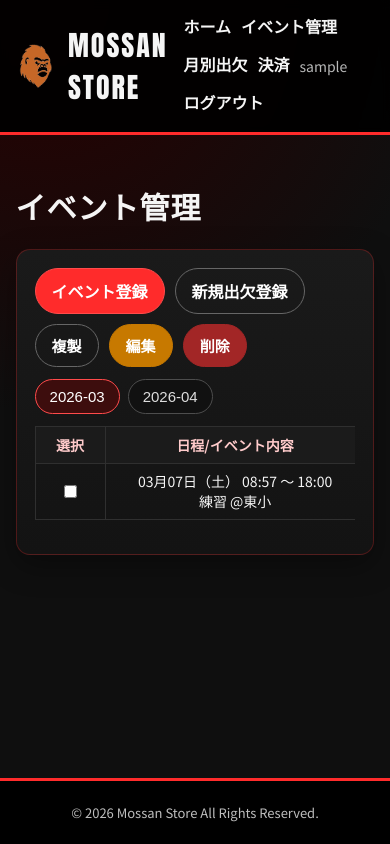
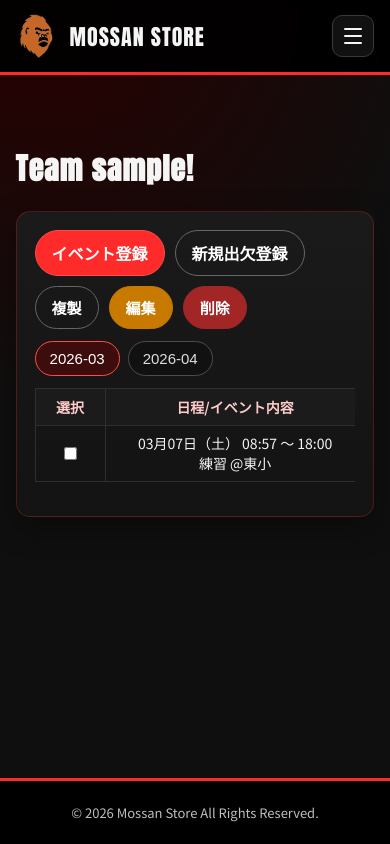
Before and after one commit to ryosuke0612/mossan-store, a Flask app: page /app in a window 390 px wide. Run offline with Flask 3, Linux system fonts and the light colour scheme; the visitor is signed in with stand-in values (Sample User, id 1); data comes from the database, SQL or seed files in the repository.

Commit message:
codex ヘッダーの表示項目の修正とハンバーガーメニューアイコン化

```diff
--- a/app.py
+++ b/app.py
@@ -179,22 +179,22 @@ def register():
     error_message = ""
 
     if request.method == "POST":
-        username = request.form.get("username", "").strip()
+        team_name = request.form.get("team_name", "").strip()
         email = request.form.get("email", "").strip().lower()
         password = request.form.get("password", "")
 
-        if not username or not email or not password:
-            error_message = "ユーザー名・メールアドレス・パスワードは必須です。"
+        if not team_name or not email or not password:
+            error_message = "チーム名・メールアドレス・パスワードは必須です。"
         elif len(password) < 6:
             error_message = "パスワードは6文字以上で入力してください。"
         else:
             conn = get_db_connection()
             c = conn.cursor()
-            c.execute("SELECT id FROM users WHERE username=? OR email=?", (username, email))
+            c.execute("SELECT id FROM users WHERE username=? OR email=?", (team_name, email))
             exists = c.fetchone()
 
             if exists:
-                error_message = "同じユーザー名またはメールアドレスが既に登録されています。"
+                error_message = "同じチーム名またはメールアドレスが既に登録されています。"
             else:
                 c.execute(
                     """
@@ -202,7 +202,7 @@ def register():
                     VALUES (?, ?, ?, ?)
                     """,
                     (
-                        username,
+                        team_name,
                         email,
                         generate_password_hash(password),
                         datetime.now().strftime("%Y-%m-%d %H:%M:%S"),
@@ -223,20 +223,21 @@ def login():
     next_url = request.args.get("next") or request.form.get("next") or "/app"
 
     if request.method == "POST":
-        username_or_email = request.form.get("username_or_email", "").strip()
+        team_or_email = request.form.get("team_or_email", "").strip()
         password = request.form.get("password", "")
 
         conn = get_db_connection()
         c = conn.cursor()
         c.execute(
             "SELECT id, username, password_hash FROM users WHERE username=? OR email=?",
-            (username_or_email, username_or_email.lower()),
+            (team_or_email, team_or_email.lower()),
         )
         user = c.fetchone()
         conn.close()
 
         if user and check_password_hash(user["password_hash"], password):
             session["user_id"] = user["id"]
+            session["team_name"] = user["username"]
             session["username"] = user["username"]
             return redirect(next_url)
 
@@ -309,7 +310,7 @@ def payment():
         error_message=error_message,
         success_message=success_message,
         recent_payments=recent_payments,
-        username=session.get("username", ""),
+        team_name=session.get("team_name") or session.get("username", ""),
     )
 
 
@@ -352,7 +353,7 @@ def index():
         month_data=month_data,
         members=members,
         attendance_dict=attendance_dict,
-        username=session.get("username", ""),
+        team_name=session.get("team_name") or session.get("username", ""),
     )
 
 
--- a/templates/base.html
+++ b/templates/base.html
@@ -42,6 +42,7 @@ a { color: inherit; }
   justify-content: space-between;
   align-items: center;
   gap: 14px;
+  position: relative;
 }
 .logo-area {
   display: flex;
@@ -69,6 +70,26 @@ a { color: inherit; }
   padding-bottom: 2px;
 }
 .top-nav a:hover { color: #ff8a8a; border-bottom-color: #ff8a8a; }
+.menu-toggle {
+  display: none;
+  width: 42px;
+  height: 42px;
+  padding: 0;
+  border: 1px solid #3a3a3a;
+  border-radius: 10px;
+  background: #111;
+  cursor: pointer;
+  align-items: center;
+  justify-content: center;
+  gap: 5px;
+  flex-direction: column;
+}
+.menu-toggle span {
+  width: 18px;
+  height: 2px;
+  border-radius: 999px;
+  background: #f5f5f5;
+}
 .user-chip {
   color: var(--muted);
   font-size: 14px;
@@ -182,8 +203,44 @@ th { background: #1b1b1b; color: #ffcbcb; }
 }
 @media (max-width: 900px) {
   .grid-2, .grid-3 { grid-template-columns: 1fr; }
-  .top-nav { gap: 10px; }
-  body { padding-top: 126px; padding-bottom: 68px; }
+  .header-inner {
+    align-items: center;
+  }
+  .logo-text {
+    font-size: 22px;
+    letter-spacing: 1px;
+  }
+  .menu-toggle {
+    display: inline-flex;
+    position: absolute;
+    top: 50%;
+    right: 0;
+    transform: translateY(-50%);
+  }
+  .top-nav {
+    display: none;
+    position: absolute;
+    top: calc(100% + 8px);
+    right: 0;
+    width: min(260px, 86vw);
+    padding: 12px;
+    background: #0d0d0d;
+    border: 1px solid #333;
+    border-radius: 12px;
+    box-shadow: 0 12px 28px rgba(0, 0, 0, 0.45);
+    flex-direction: column;
+    align-items: flex-start;
+    gap: 10px;
+  }
+  .top-nav.open {
+    display: flex;
+  }
+  .top-nav a {
+    width: 100%;
+    border-bottom: none;
+    padding: 6px 2px;
+  }
+  body { padding-top: 88px; padding-bottom: 68px; }
 }
 </style>
 {% block head_extra %}{% endblock %}
@@ -195,13 +252,16 @@ th { background: #1b1b1b; color: #ffcbcb; }
       <img src="{{ url_for('static', filename='images/gorilla-logo.png') }}" alt="logo">
       <span class="logo-text">MOSSAN STORE</span>
     </a>
-    <nav class="top-nav">
+    <button type="button" class="menu-toggle" aria-label="メニュー" aria-expanded="false" aria-controls="top-nav">
+      <span></span>
+      <span></span>
+      <span></span>
+    </button>
+    <nav class="top-nav" id="top-nav">
       <a href="/">ホーム</a>
       <a href="/app">イベント管理</a>
-      <a href="/attendance/month">月別出欠</a>
       <a href="/payment">決済</a>
       {% if session.get('user_id') %}
-      <span class="user-chip">{{ session.get('username') }}</span>
       <a href="/logout">ログアウト</a>
       {% else %}
       <a href="/login">ログイン</a>
@@ -214,6 +274,31 @@ th { background: #1b1b1b; color: #ffcbcb; }
 {% block content %}{% endblock %}
 </main>
 <footer class="site-footer">&copy; 2026 Mossan Store All Rights Reserved.</footer>
+<script>
+(() => {
+  const toggle = document.querySelector('.menu-toggle');
+  const nav = document.getElementById('top-nav');
+  if (!toggle || !nav) return;
+
+  const closeNav = () => {
+    nav.classList.remove('open');
+    toggle.setAttribute('aria-expanded', 'false');
+  };
+
+  toggle.addEventListener('click', () => {
+    const isOpen = nav.classList.toggle('open');
+    toggle.setAttribute('aria-expanded', isOpen ? 'true' : 'false');
+  });
+
+  nav.querySelectorAll('a').forEach((link) => {
+    link.addEventListener('click', closeNav);
+  });
+
+  window.addEventListener('resize', () => {
+    if (window.innerWidth > 900) closeNav();
+  });
+})();
+</script>
 {% block scripts %}{% endblock %}
 </body>
 </html>
--- a/templates/index.html
+++ b/templates/index.html
@@ -1,6 +1,6 @@
 {% extends "base.html" %}
 
-{% block title %}イベント管理 | Mossan Store{% endblock %}
+{% block title %}Team {{ team_name or "Guest" }}! | Mossan Store{% endblock %}
 
 {% block head_extra %}
 <style>
@@ -59,7 +59,7 @@
 {% endblock %}
 
 {% block content %}
-<h1 class="page-title">イベント管理</h1>
+<h1 class="page-title">Team {{ team_name or "Guest" }}!</h1>
 
 <section class="panel">
   <form method="POST" action="/matches/action">
--- a/templates/login.html
+++ b/templates/login.html
@@ -12,8 +12,8 @@
   <form method="POST" action="/login">
     <input type="hidden" name="next" value="{{ next_url }}">
     <div class="field">
-      <label>ユーザー名またはメールアドレス</label>
-      <input type="text" name="username_or_email" required>
+      <label>チーム名またはメールアドレス</label>
+      <input type="text" name="team_or_email" required>
     </div>
     <div class="field">
       <label>パスワード</label>
--- a/templates/register.html
+++ b/templates/register.html
@@ -11,8 +11,8 @@
 
   <form method="POST" action="/register">
     <div class="field">
-      <label>ユーザー名</label>
-      <input type="text" name="username" required>
+      <label>チーム名</label>
+      <input type="text" name="team_name" required>
     </div>
     <div class="field">
       <label>メールアドレス</label>
```
